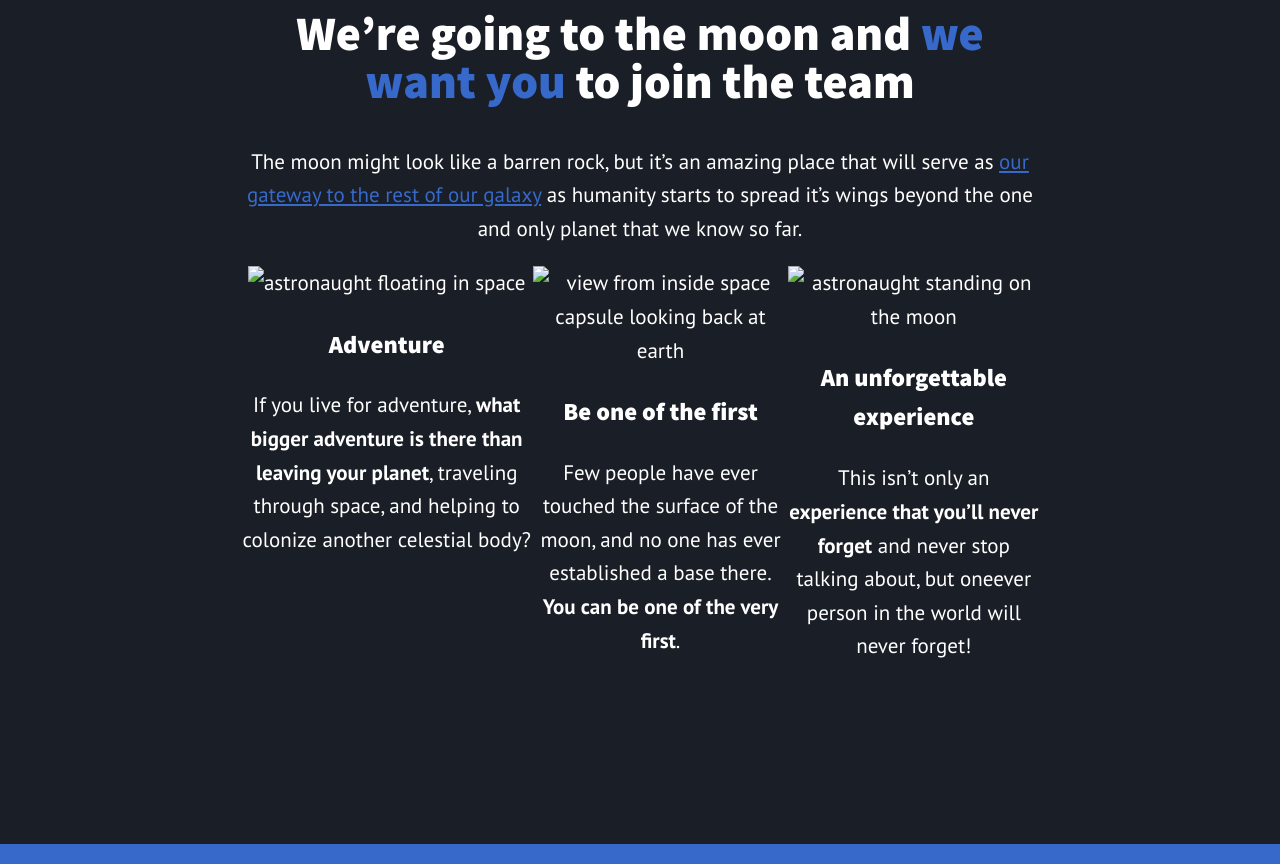
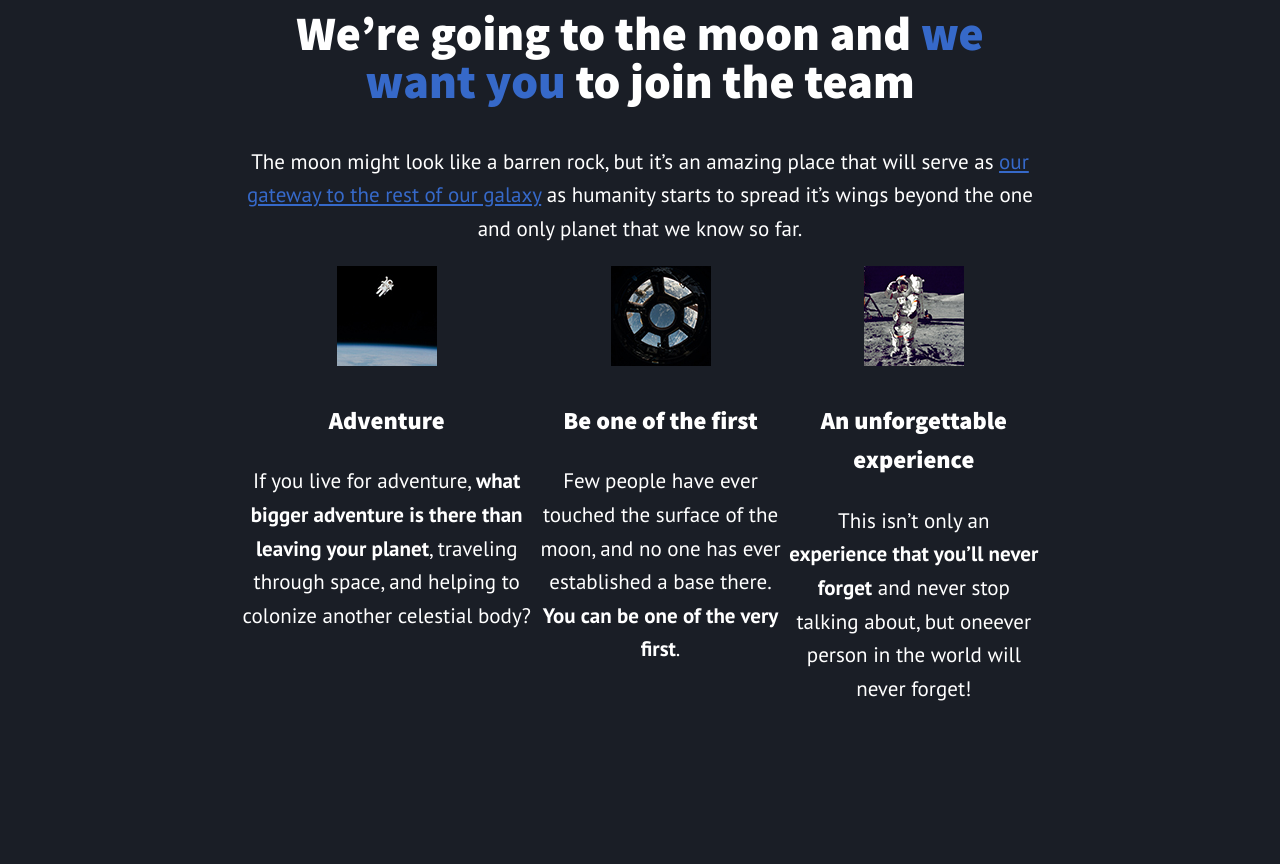
Before and after one commit to abhinav-yadav21/website-using-css-and-html-, a plain HTML site: page index.html in a window 1280 px wide. Shown: the part 1277-2141 px from the top of the page. Drawn offline with nearby package versions, Linux system fonts and the light colour scheme; files that its build step writes are made by us from their sources; files whose address does not match are found by name.

Commit message:
Update index.html

```diff
--- a/index.html
+++ b/index.html
@@ -8,7 +8,7 @@
   <link rel="preconnect" href="https://fonts.gstatic.com">
   <link href="https://fonts.googleapis.com/css2?family=PT+Sans:ital,wght@0,400;0,700;1,400&family=Source+Sans+Pro:wght@900&display=swap" rel="stylesheet">
 
-  <link href="css/index.css" rel="stylesheet">
+  <link href="index.css" rel="stylesheet">
 
 </head>
 
@@ -30,21 +30,21 @@
 
         <!-- column 1 -->
         <div class="col">
-          <img src="img/moon-1.jpg" alt='astronaught floating in space'>
+          <img src="moon-1.jpg" alt='astronaught floating in space'>
           <h3>Adventure</h3>
           <p>If you live for adventure, <strong>what bigger adventure is there than leaving your planet</strong>, traveling through space, and helping to colonize another celestial body?</p>
         </div>
 
         <!-- column 2 -->
         <div class="col">
-          <img src="img/moon-2.jpg" alt='view from inside space capsule looking back at earth'>
+          <img src="moon-2.jpg" alt='view from inside space capsule looking back at earth'>
           <h3>Be one of the first</h3>
           <p>Few people have ever touched the surface of the moon, and no one has ever established a base there. <strong> You can be one of the very first</strong>.</p>
         </div>
 
         <!-- column 3 -->
         <div class="col">
-          <img src="img/moon-3.jpg" alt='astronaught standing on the moon'>
+          <img src="moon-3.jpg" alt='astronaught standing on the moon'>
           <h3>An unforgettable experience</h3>
           <p>This isn’t only an <strong>experience that you’ll never forget</strong> and never stop talking about, but oneever person in the world will never forget!</p>
         </div>
```
